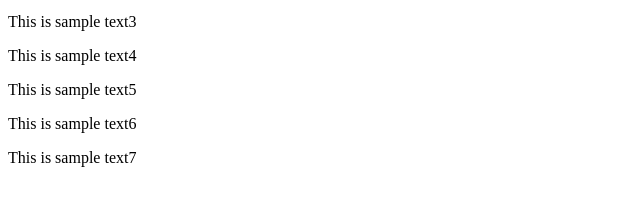
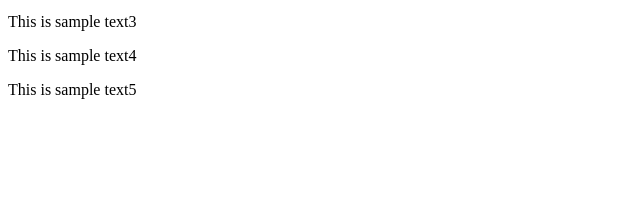
Before and after one commit to Boombim15/demo_git, a plain HTML site: page index.html in a window 1280 px wide. Shown: the part 101-302 px from the top of the page, without its empty margins (0-640 px from the left). Drawn offline with Linux system fonts and the light colour scheme.

Commit message:
modify-web

```diff
--- a/index.html
+++ b/index.html
@@ -8,7 +8,6 @@
         <p> This is sample text3</p>
         <p> This is sample text4</p>
         <p> This is sample text5</p>
-        <p> This is sample text6</p>
-        <p> This is sample text7</p>
+
     </body>
 </html>
```
